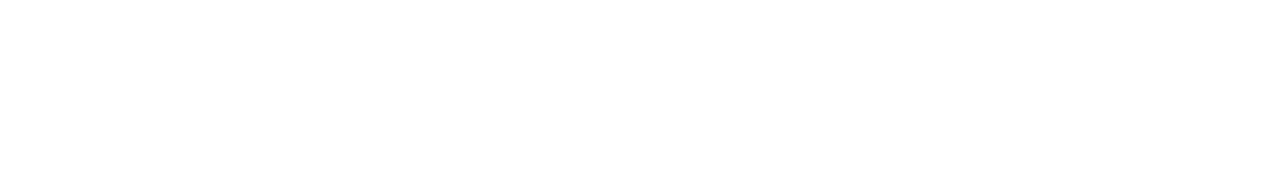
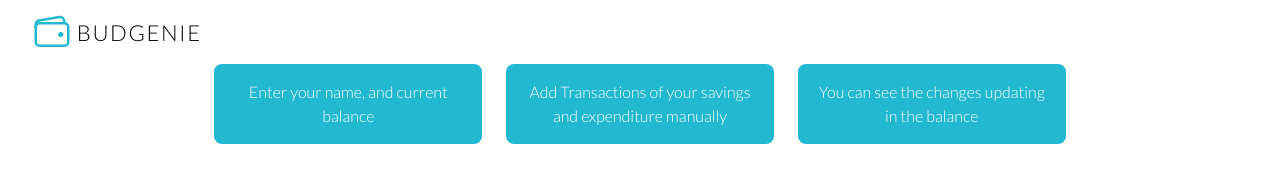
Before and after one commit to madhuroshan/budget-management-app, a plain HTML site: page index.html in a window 1280 px wide. Drawn offline with nearby package versions, Linux system fonts and the light colour scheme.

Commit message:
added a bit of UI

```diff
--- a/index.html
+++ b/index.html
@@ -5,6 +5,49 @@
     <meta http-equiv="X-UA-Compatible" content="IE=edge" />
     <meta name="viewport" content="width=device-width, initial-scale=1.0" />
     <title>Budget Management App</title>
+    <script
+      type="module"
+      src="https://unpkg.com/ionicons@5.5.2/dist/ionicons/ionicons.esm.js"
+    ></script>
+    <script
+      nomodule
+      src="https://unpkg.com/ionicons@5.5.2/dist/ionicons/ionicons.js"
+    ></script>
+
+    <link rel="stylesheet" href="styles.css" />
+    <script src="script.js"></script>
+    <script src="index.js"></script>
+    <style>
+      @import url("https://fonts.googleapis.com/css2?family=Lato:ital,wght@0,300;0,400;0,700;1,300;1,400;1,700&display=swap");
+    </style>
   </head>
-  <body></body>
+  <body>
+    <div class="container">
+      <nav>
+        <div class="logo">
+          <ion-icon name="wallet-outline" class="logo-img"></ion-icon>
+          <h1 class="logo-name">BUDGENIE</h1>
+        </div>
+        <div class="menu"></div>
+      </nav>
+
+      <main>
+        <div class="intro">
+          <p class="head-line"></p>
+          <div class="description">
+            <ol>
+              <li>Enter your name, and current balance</li>
+              <li>Add Transactions of your savings and expenditure manually</li>
+              <li>You can see the changes updating in the balance</li>
+            </ol>
+          </div>
+          <div class="form-container"></div>
+        </div>
+        <div class="acc-container hidden">
+          <div class="acc-stats__balance"></div>
+          <div class="acc-stats__movements"></div>
+        </div>
+      </main>
+    </div>
+  </body>
 </html>
--- a/styles.css
+++ b/styles.css
@@ -0,0 +1,66 @@
+*,
+*::after,
+*::before,
+body {
+  box-sizing: border-box;
+  margin: 0;
+  padding: 0;
+  font-family: "Lato", sans-serif;
+  font-weight: 300;
+}
+
+nav {
+  width: 100%;
+  height: 4rem;
+  display: flex;
+  align-items: center;
+}
+
+.container {
+  padding: 0 2rem;
+}
+
+.hidden {
+  opacity: 0;
+}
+
+/********************* STYLING LOGO **************************** */
+
+.logo {
+  display: flex;
+  align-items: center;
+  gap: 0.3rem;
+}
+
+.logo-img {
+  height: 2.5rem;
+  width: 2.5rem;
+  color: #22b8cf;
+}
+
+.logo-name {
+  font-weight: 300;
+  font-size: 22px;
+  letter-spacing: 0.07em;
+}
+
+/*************** INTRO CONTAINER *****************/
+
+.intro ol {
+  color: #fff;
+  display: flex;
+  gap: 1.5rem;
+  width: 70%;
+  list-style: none;
+  margin: auto;
+}
+
+.intro ol li {
+  line-height: 1.5;
+  width: 100%;
+  max-height: fit-content;
+  text-align: center;
+  background-color: #22b8cf;
+  padding: 1rem;
+  border-radius: 8px;
+}
```
